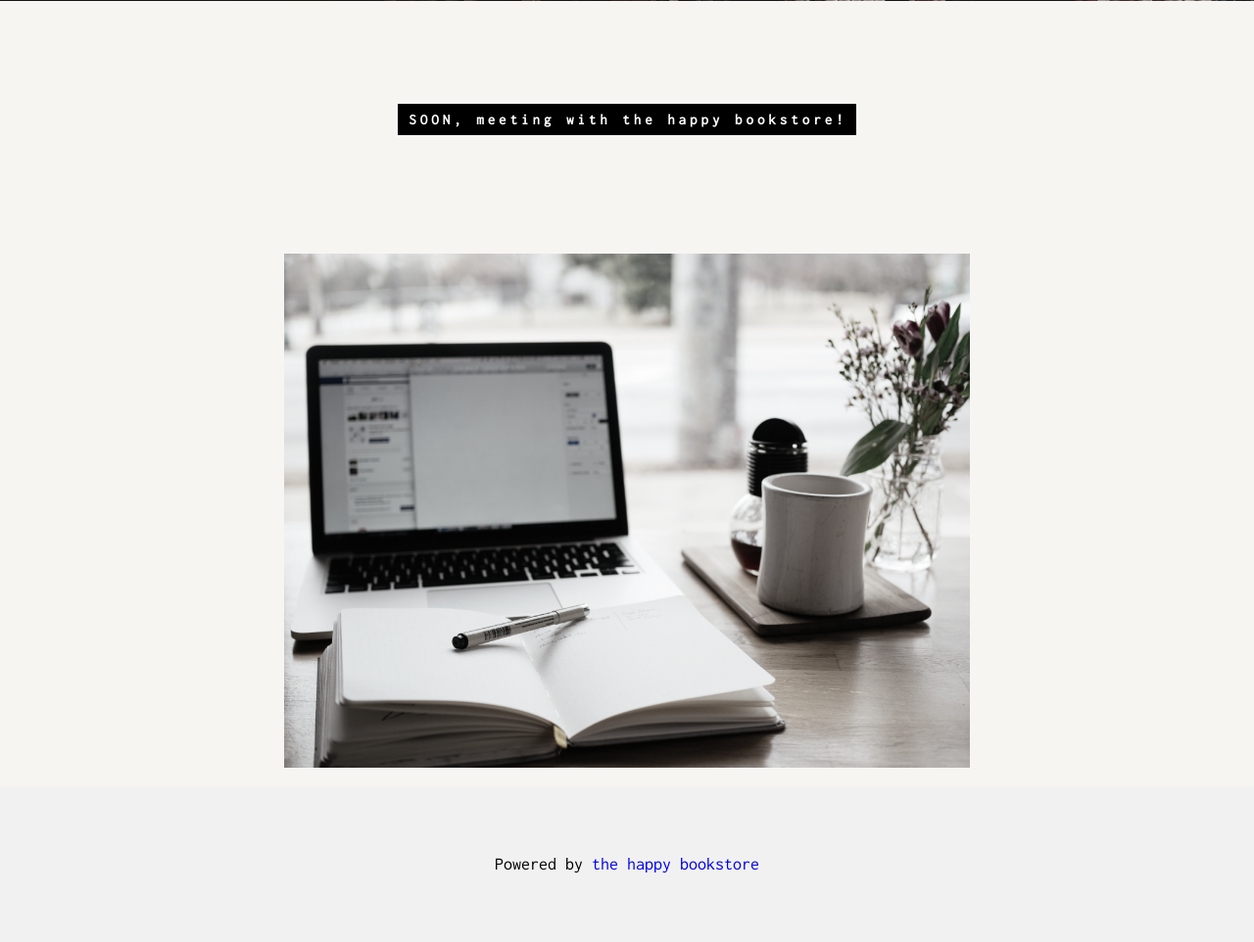
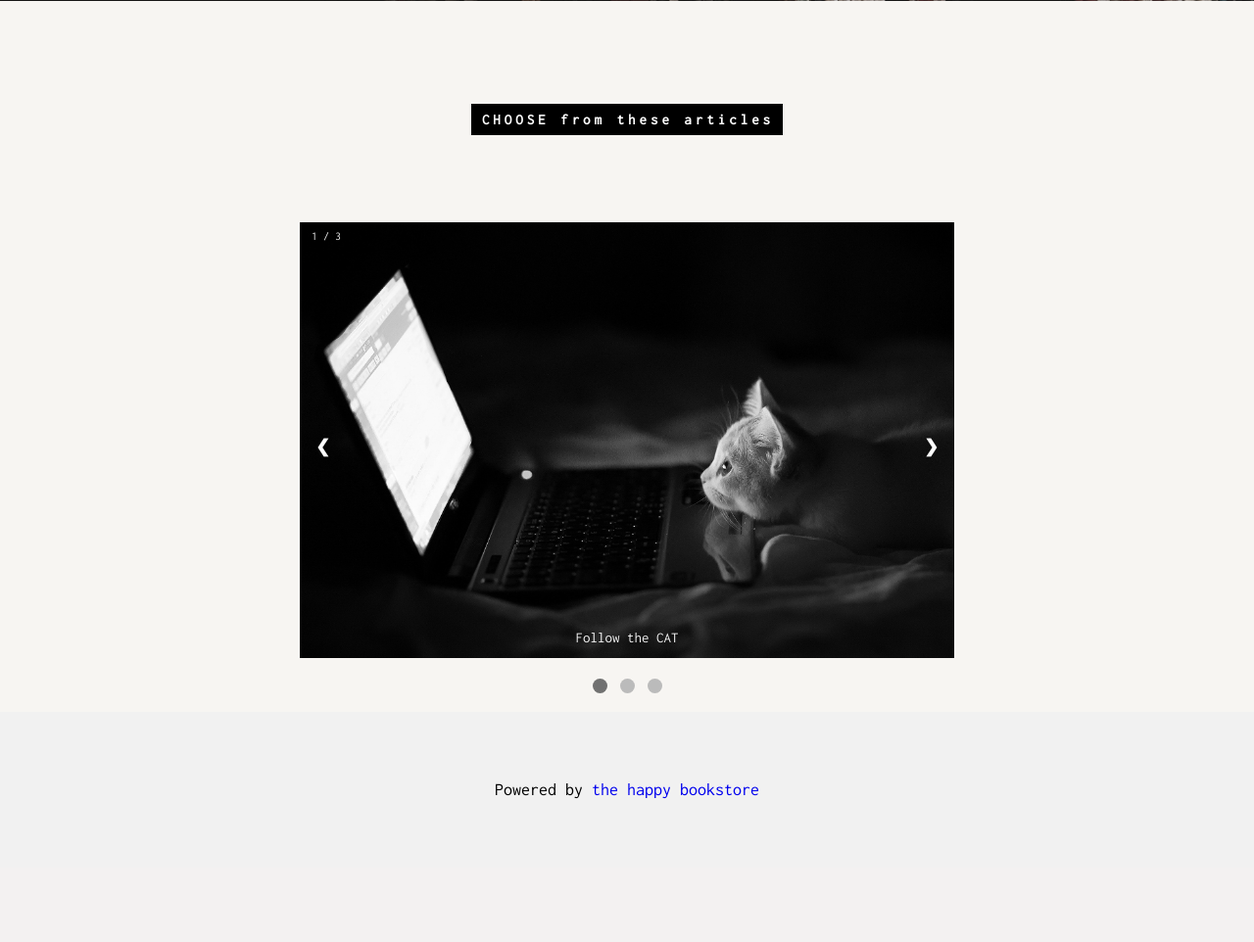
Before and after one commit to andreeaantonache/the-happy-bookstore-php, a PHP site: page /articles.php in a window 1280 px wide. Shown: the part 599-1561 px from the top of the page at 98% size. After the commit the page ends 1415 px from the top, so only its background shows below. Run offline with PHP 8.4, Linux system fonts and the light colour scheme; some libraries are stand-ins or nearby versions.

Commit message:
Add javascript code to articles.php page for creating a carousel of images
(a image for each article)
+ add 3 articles (a .php file for each of them)
+ add code related to the slideshow to style.css file

```diff
--- a/articles.php
+++ b/articles.php
@@ -7,9 +7,42 @@
     <link rel="stylesheet" href="https://fonts.googleapis.com/css?family=Inconsolata">
     <link rel="stylesheet" href="https://use.fontawesome.com/releases/v5.8.1/css/all.css" integrity="sha384-50oBUHEmvpQ+1lW4y57PTFmhCaXp0ML5d60M1M7uH2+nqUivzIebhndOJK28anvf" crossorigin="anonymous">
     <link rel="stylesheet" href="style.css">
+    <script type="text/javascript">
+
+      // Next/previous controls
+      function plusSlides(n) {
+        showSlides(slideIndex += n);
+      }
+
+      // Thumbnail image controls
+      function currentSlide(n) {
+        showSlides(slideIndex = n);
+      }
+
+      function showSlides(n) {
+        var i;
+        var slides = document.getElementsByClassName("mySlides");
+        var dots = document.getElementsByClassName("dot");
+        if (n > slides.length) {slideIndex = 1}
+        if (n < 1) {slideIndex = slides.length}
+        for (i = 0; i < slides.length; i++) {
+            slides[i].style.display = "none";
+        }
+        for (i = 0; i < dots.length; i++) {
+            dots[i].className = dots[i].className.replace(" active", "");
+        }
+        slides[slideIndex-1].style.display = "block";
+        dots[slideIndex-1].className += " active";
+      }
+
+      var slideIndex = 1;
+
+    </script>
+    <!--<script type="text/javascript" src="interactive.js"></script>-->
+
 </head>
 
-<body>
+<body onLoad="showSlides(slideIndex = 1)">
 <header class="bgimg" id="home">
 <div>
       <a href='login.php' target ="_self" id = "log"> Log in</a>
@@ -30,8 +63,42 @@
 <div class="all-page">
     <div class="container">
     <div style="max-width:700px">
-        <h5 class="about1"><span class="about2">SOON, meeting with the happy bookstore!</span></h5>
-        <img src="meeting2.jpg" class="responsive" style="width:100%; max-width:1000px;margin-top:32px;">
+        <h5 class="about1"><span class="about2">CHOOSE from these articles</span></h5>
+        <!-- Slideshow container -->
+        <div class="slideshow-container">
+          <!-- Full-width images with number and caption text -->
+          <div class="mySlides fade">
+            <div class="numbertext">1 / 3</div>
+            <a href="article1.php" ><img src="Catbook.jpg" style="width:100%"></a>
+            <div class="text">Follow the CAT</div>
+          </div>
+
+          <div class="mySlides fade">
+            <div class="numbertext">2 / 3</div>
+            <a href="article2.php" ><img src="meeting.jpg" style="width:100%"><a href="article1.php" >
+            <div class="text">Mess to MASTERPIECE</div>
+          </div>
+
+          <div class="mySlides fade">
+            <div class="numbertext">3 / 3</div>
+            <a href="article3.php" ><img src="meeting2.jpg" style="width:100%"></a>
+            <div class="text">Your WRITING could be here</div>
+          </div>
+
+          <!-- Next and previous buttons -->
+          <a class="prev" onclick="plusSlides(-1)">&#10094;</a>
+          <a class="next" onclick="plusSlides(1)">&#10095;</a>
+        </div>
+        <br>
+
+        <!-- The dots/circles -->
+        <div style="text-align:center">
+          <span class="dot" onclick="currentSlide(1)"></span>
+          <span class="dot" onclick="currentSlide(2)"></span>
+          <span class="dot" onclick="currentSlide(3)"></span>
+        </div>
+
+        <!--<img src="meeting2.jpg" class="responsive" style="width:100%; max-width:1000px;margin-top:32px;">-->
     </div>
     </div>
 </div>
--- a/style.css
+++ b/style.css
@@ -384,6 +384,99 @@ input[type="reset"]:hover{
 
 .delete-book:hover{
      color:red;
+}
 
+* {box-sizing:border-box}
 
+/* Slideshow container */
+.slideshow-container {
+  max-width: 1000px;
+  position: relative;
+  margin: auto;
 }
+
+/* Hide the images by default */
+.mySlides {
+  display: none;
+}
+
+/* Next & previous buttons */
+.prev, .next {
+  cursor: pointer;
+  position: absolute;
+  top: 50%;
+  width: auto;
+  margin-top: -22px;
+  padding: 16px;
+  color: white;
+  font-weight: bold;
+  font-size: 18px;
+  transition: 0.6s ease;
+  border-radius: 0 3px 3px 0;
+  user-select: none;
+}
+
+/* Position the "next button" to the right */
+.next {
+  right: 0;
+  border-radius: 3px 0 0 3px;
+}
+
+/* On hover, add a black background color with a little bit see-through */
+.prev:hover, .next:hover {
+  background-color: rgba(0,0,0,0.8);
+}
+
+/* Caption text */
+.text {
+  color: #f2f2f2;
+  font-size: 15px;
+  padding: 8px 12px;
+  position: absolute;
+  bottom: 8px;
+  width: 100%;
+  text-align: center;
+}
+
+/* Number text (1/3 etc) */
+.numbertext {
+  color: #f2f2f2;
+  font-size: 12px;
+  padding: 8px 12px;
+  position: absolute;
+  top: 0;
+}
+
+/* The dots/bullets/indicators */
+.dot {
+  cursor: pointer;
+  height: 15px;
+  width: 15px;
+  margin: 0 2px;
+  background-color: #bbb;
+  border-radius: 50%;
+  display: inline-block;
+  transition: background-color 0.6s ease;
+}
+
+.active, .dot:hover {
+  background-color: #717171;
+}
+
+/* Fading animation */
+.fade {
+  -webkit-animation-name: fade;
+  -webkit-animation-duration: 1.5s;
+  animation-name: fade;
+  animation-duration: 1.5s;
+}
+
+@-webkit-keyframes fade {
+  from {opacity: .4}
+  to {opacity: 1}
+}
+
+@keyframes fade {
+  from {opacity: .4}
+  to {opacity: 1}
+}
```
Also changed, not shown: article1.php (added, +70 -0 lines), article2.php (added, +48 -0 lines), article3.php (added, +48 -0 lines), Catbook.jpg (added), cat3.jpg (added), dps.jpg (added), mess.jpeg (added).
